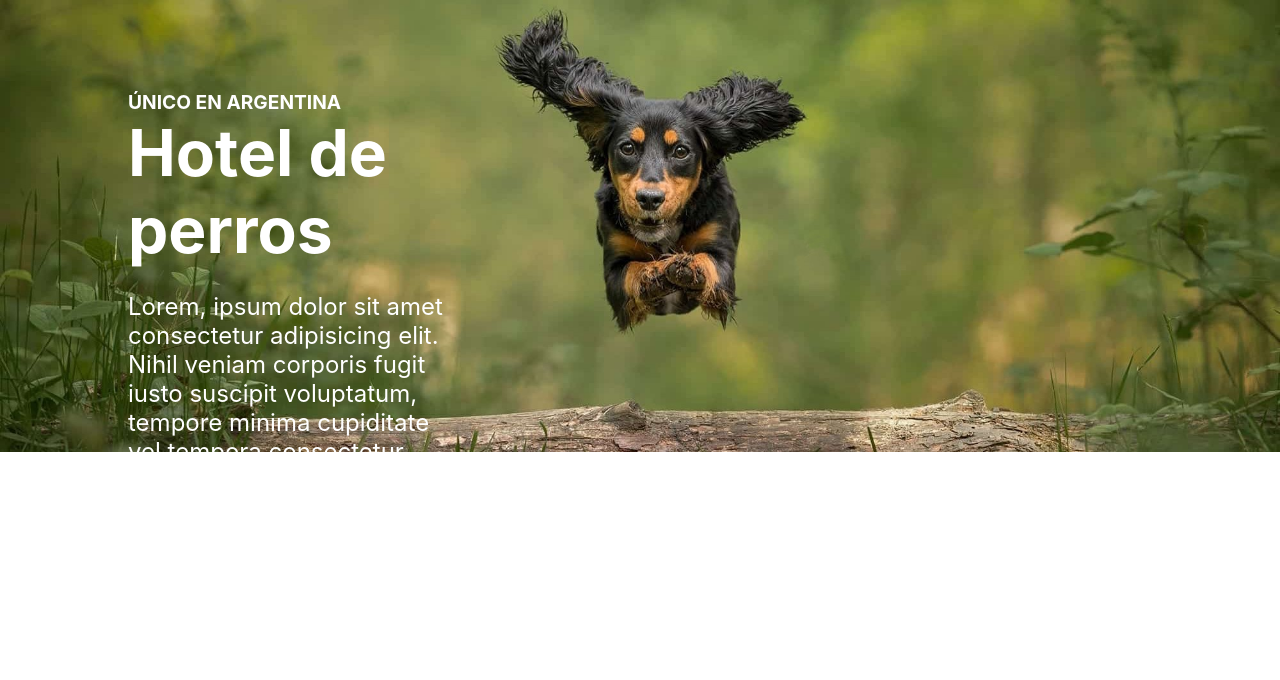
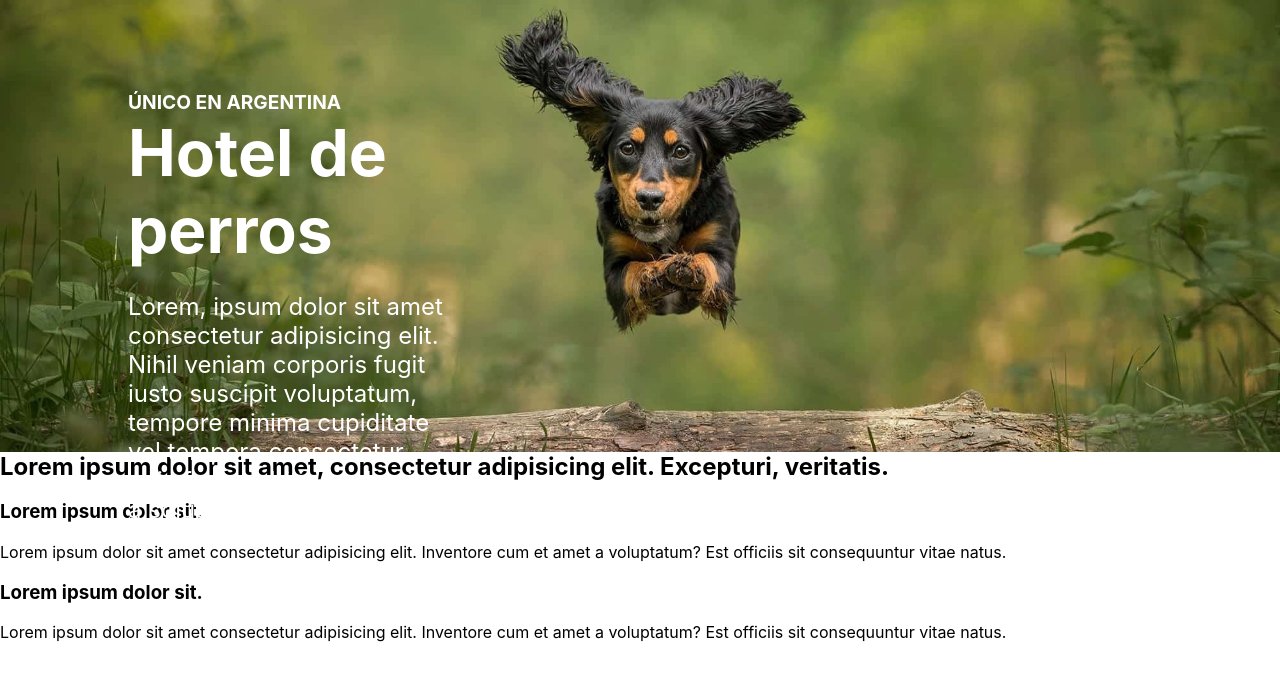
Before and after one commit to JonyHuergo/hotel-perros, a Next.js app: page / in a window 1280 px wide. Shown: the top 680 px of the page. Built offline with nearby package versions, Linux system fonts and the light colour scheme.

Commit message:
Add Reasons component

```diff
--- /dev/null
+++ b/components/Reasons.js
@@ -0,0 +1,23 @@
+const Reasons = () => {
+    return (
+        <section>
+            <h2>Lorem ipsum dolor sit amet, consectetur adipisicing elit. Excepturi, veritatis.</h2>
+            <article>
+                <h3>Lorem ipsum dolor sit.</h3>
+                <p>
+                    Lorem ipsum dolor sit amet consectetur adipisicing elit.
+                    Inventore cum et amet a voluptatum? Est officiis sit consequuntur vitae natus.
+                </p>
+            </article>
+            <article>
+                <h3>Lorem ipsum dolor sit.</h3>
+                <p>
+                    Lorem ipsum dolor sit amet consectetur adipisicing elit.
+                    Inventore cum et amet a voluptatum? Est officiis sit consequuntur vitae natus.
+                </p>
+            </article>
+        </section>
+    );
+}
+
+export default Reasons;
--- a/pages/index.js
+++ b/pages/index.js
@@ -1,5 +1,6 @@
 import Head from 'next/head'
 import Banner from '../components/Banner'
+import Reasons from '../components/Reasons'
 
 export default function Home() {
   return (
@@ -12,6 +13,7 @@ export default function Home() {
       {/* <link rel="icon" href="/favicon.ico" /> */}
     </Head>
     <Banner/>
+    <Reasons/>
     </>
   )
 }
```
